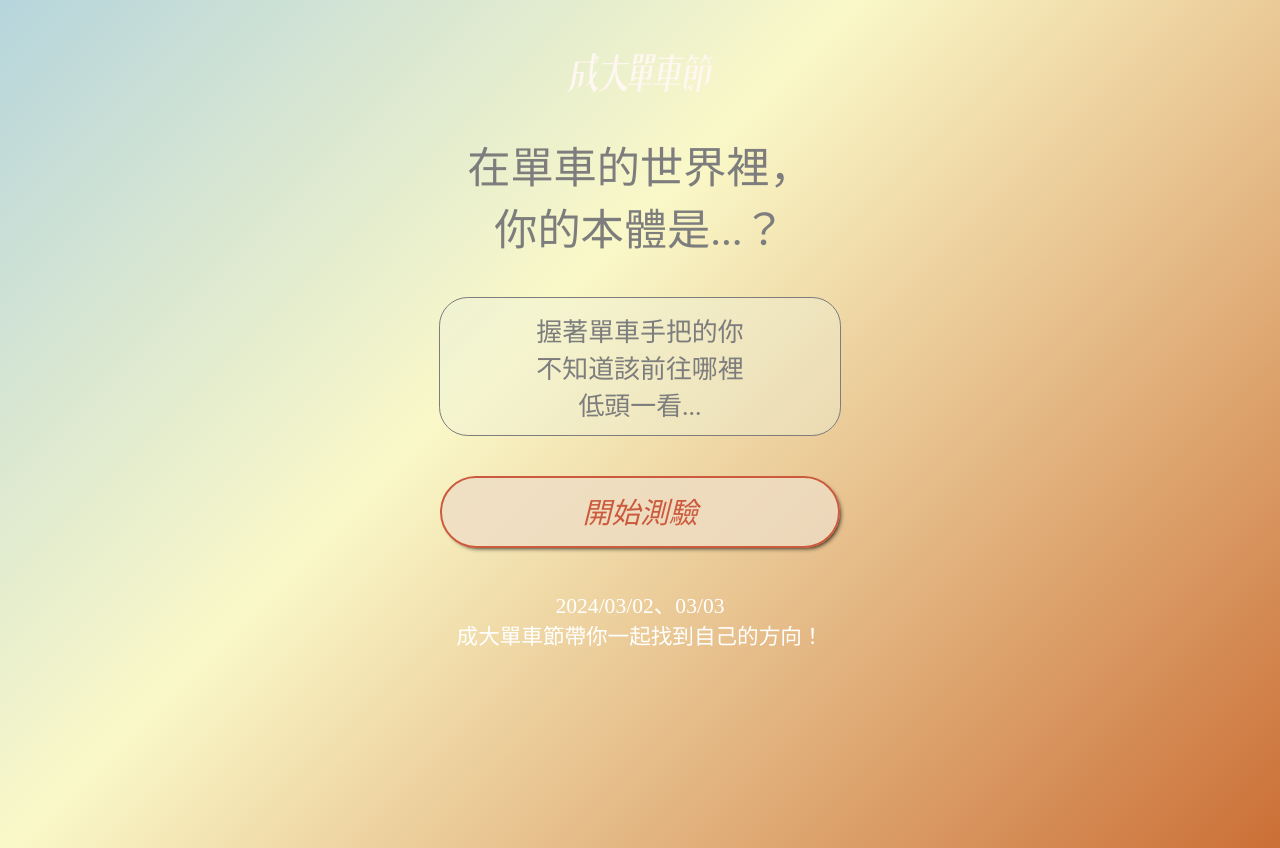
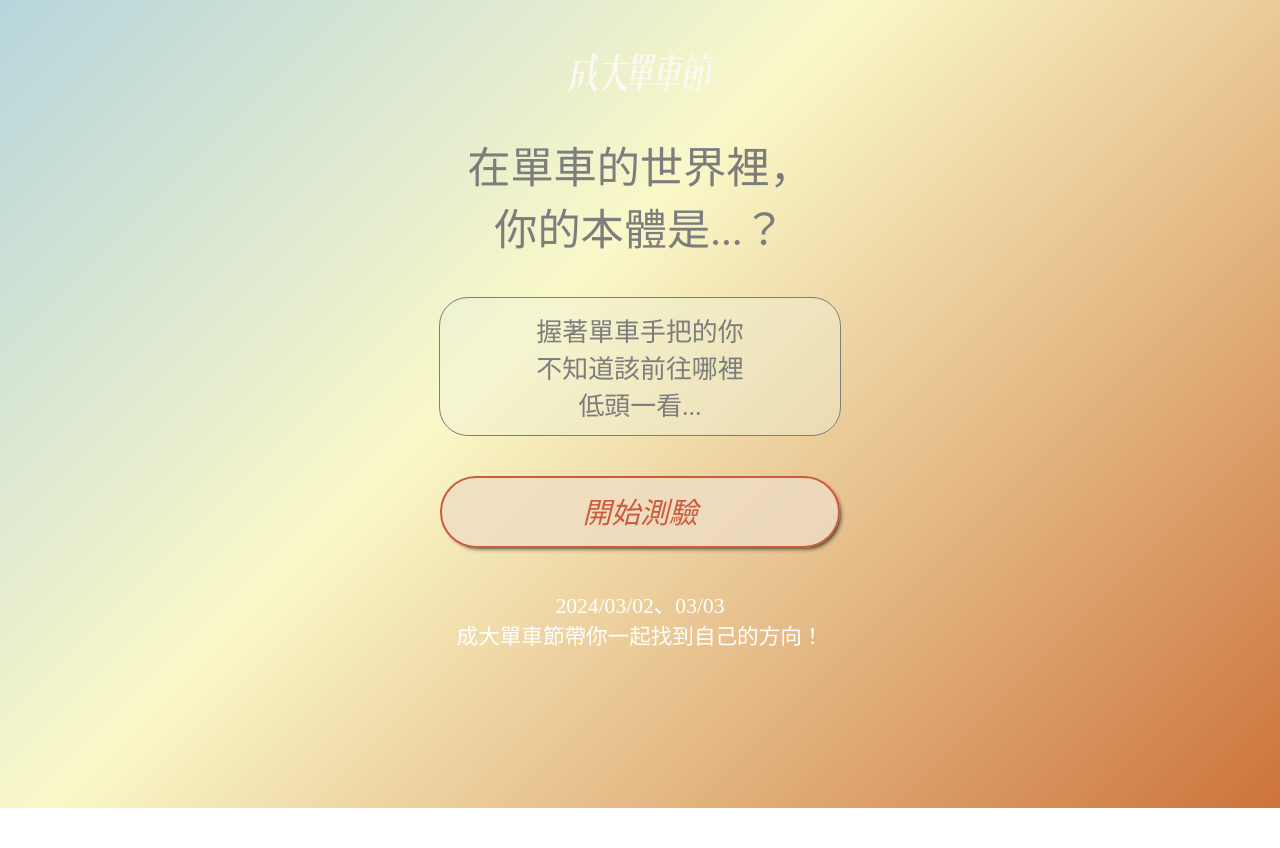
Before and after one commit to gdsc-ncku/BikeFestival17th-Psychological, a React (Create React App) app: page / in a window 1280 px wide. After the commit the page ends 808 px from the top, so only its background shows below. Built offline with nearby package versions, Linux system fonts and the light colour scheme.

Commit message:
Update height value in App.scss

```diff
--- a/src/App.scss
+++ b/src/App.scss
@@ -1,7 +1,7 @@
 #app {
     position: relative;
     // height: 94vh;
-    height: 100svh;
+    height: 95svh;
     width: 100vw;
     padding: 3vh 0;
     overflow: hidden;
```
